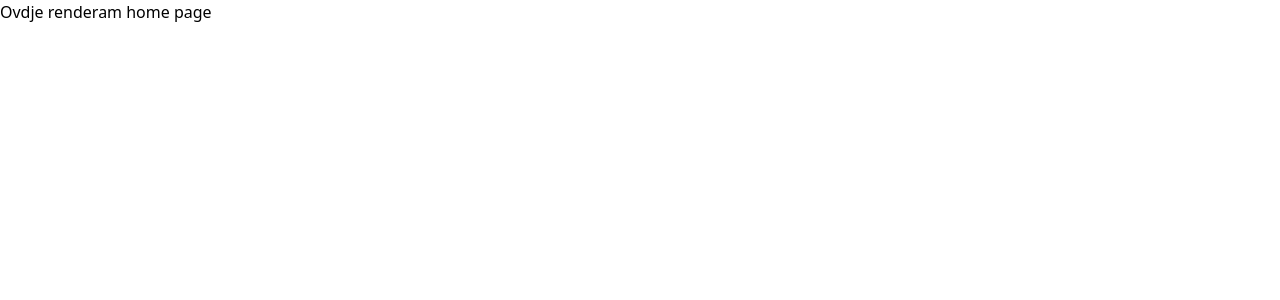
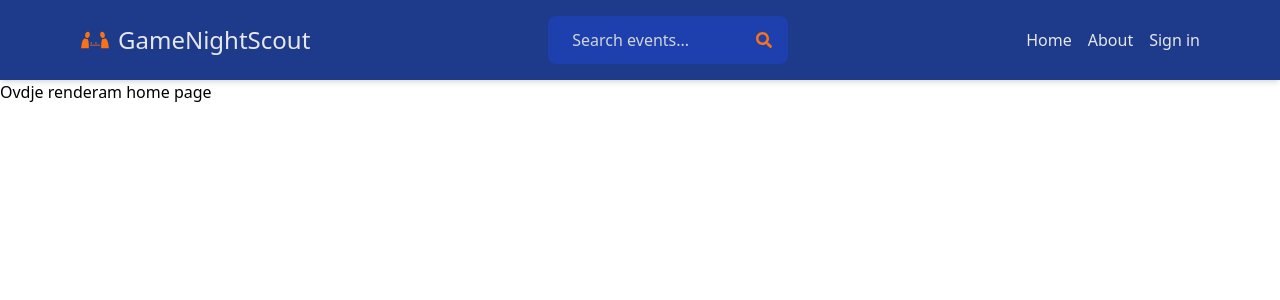
Before and after one commit to brkuvezdic/GameNightScout-frontend, a React (Vite) app in the folder client/: page / in a window 1280 px wide. Shown: the top 300 px of the page. Built offline with nearby package versions, Linux system fonts and the light colour scheme.

Commit message:
Add Header component  +  website navigation + basic css

```diff
--- a/client/package.json
+++ b/client/package.json
@@ -12,6 +12,7 @@
   "dependencies": {
     "react": "^18.2.0",
     "react-dom": "^18.2.0",
+    "react-icons": "^5.0.1",
     "react-router-dom": "^6.21.3"
   },
   "devDependencies": {
--- a/client/src/App.jsx
+++ b/client/src/App.jsx
@@ -4,10 +4,12 @@ import SignIn from "./pages/SignIn";
 import SignUp from "./pages/SignUp";
 import About from "./pages/About";
 import Profile from "./pages/Profile";
+import Header from "./components/Header";
 
 export default function App() {
   return (
     <BrowserRouter>
+      <Header />
       <Routes>
         <Route path="/" element={<Home />} />
         <Route path="/sign-in" element={<SignIn />} />
--- /dev/null
+++ b/client/src/components/Header.jsx
@@ -0,0 +1,56 @@
+import { FaSearch } from "react-icons/fa";
+import { GiTabletopPlayers } from "react-icons/gi";
+import { Link } from "react-router-dom";
+
+export default function Header() {
+  return (
+    <header className="bg-blue-900 text-gray-200 shadow-md">
+      <div className="flex p-4 justify-between items-center max-w-6xl mx-auto">
+        <Link to="/" className="flex items-center gap-2">
+          <GiTabletopPlayers className="text-3xl text-orange-500" />
+          <h1 className="font-light text-2xl">GameNightScout</h1>
+        </Link>
+
+        <form className="flex items-center bg-blue-800 p-2 rounded-lg">
+          <input
+            type="text"
+            placeholder="Search events..."
+            className="bg-transparent focus:outline-none text-white placeholder-gray-300 pl-4 pr-2 py-1 w-48"
+          />
+          <button type="submit" className="p-2">
+            <FaSearch className="text-orange-500" />
+          </button>
+        </form>
+
+        <nav>
+          <ul className="flex gap-4">
+            <li>
+              <Link
+                to="/"
+                className="hover:text-orange-500 transition duration-300"
+              >
+                Home
+              </Link>
+            </li>
+            <li>
+              <Link
+                to="/about"
+                className="hover:text-orange-500 transition duration-300"
+              >
+                About
+              </Link>
+            </li>
+            <li>
+              <Link
+                to="/sign-in"
+                className="hover:text-orange-500 transition duration-300"
+              >
+                Sign in
+              </Link>
+            </li>
+          </ul>
+        </nav>
+      </div>
+    </header>
+  );
+}
```
Also changed, not shown: 1 other file (tests, documents, lock files or other folders).
